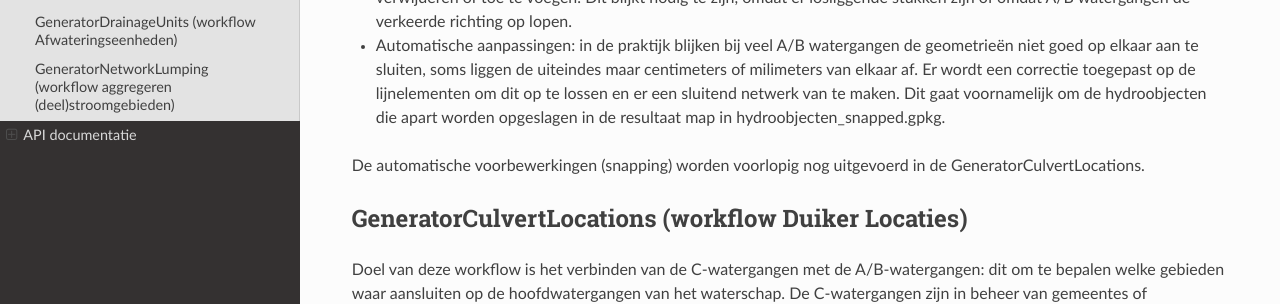
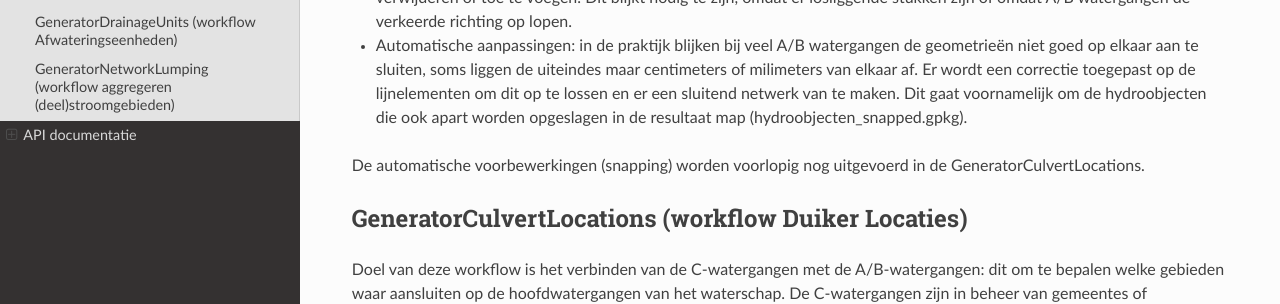
Before and after one commit to Sweco-NL/damo_afvoergebiedaanvoergebied, a Sphinx documentation site: the page built from docs/description_workflows.rst, in a window 1280 px wide and 900 px high. Shown: the part 302-606 px from the top of the window. Built offline with Sphinx 7.4.7 and the Read the Docs theme 3.1.0, drawn with Linux system fonts in a browser that asks for light colours; some of the changed text lies outside the part shown.

Commit message:
update workflow beschrijving

```diff
--- a/docs/description_workflows.rst
+++ b/docs/description_workflows.rst
@@ -6,7 +6,7 @@ Voorbewerkingen op de basisdata (preprocessing)
 De voorbewerkingen die zijn uitgevoerd op de basisdata bestaan uit twee types:
 
 * Handmatige aanpassingen: Een los script met twee geopackages wordt gebruikt om vooraf elementen uit de basisdata te verwijderen of toe te voegen. Dit blijkt nodig te zijn, omdat er losliggende stukken zijn of omdat A/B watergangen de verkeerde richting op lopen.
-* Automatische aanpassingen: in de praktijk blijken bij veel A/B watergangen de geometrieën niet goed op elkaar aan te sluiten, soms liggen de uiteindes maar centimeters of milimeters van elkaar af. Er wordt een correctie toegepast op de lijnelementen om dit op te lossen en er een sluitend netwerk van te maken. Dit gaat voornamelijk om de hydroobjecten die apart worden opgeslagen in de resultaat map in hydroobjecten_snapped.gpkg.
+* Automatische aanpassingen: in de praktijk blijken bij veel A/B watergangen de geometrieën niet goed op elkaar aan te sluiten, soms liggen de uiteindes maar centimeters of milimeters van elkaar af. Er wordt een correctie toegepast op de lijnelementen om dit op te lossen en er een sluitend netwerk van te maken. Dit gaat voornamelijk om de hydroobjecten die ook apart worden opgeslagen in de resultaat map (hydroobjecten_snapped.gpkg).
 
 De automatische voorbewerkingen (snapping) worden voorlopig nog uitgevoerd in de GeneratorCulvertLocations.
 
```
Also changed, not shown: other parts of docs/description_workflows.rst (+1 -1 lines).
